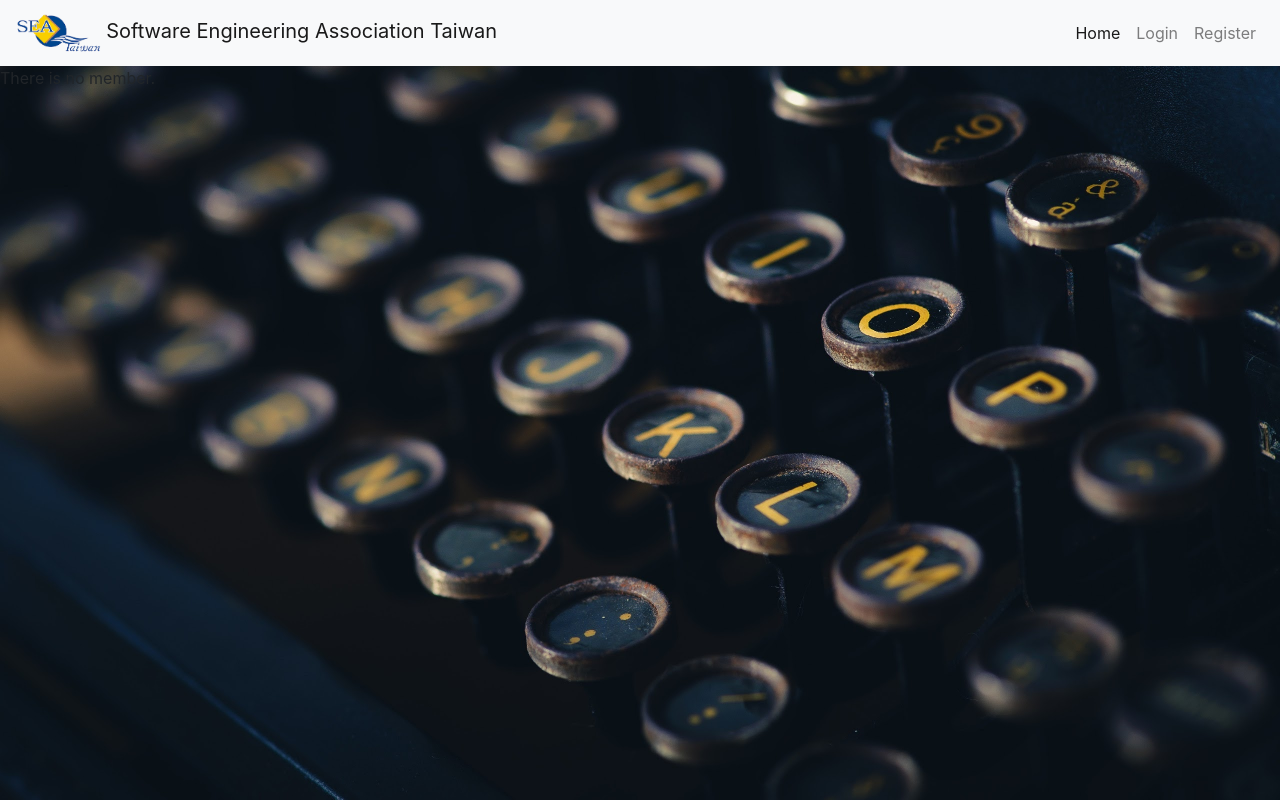
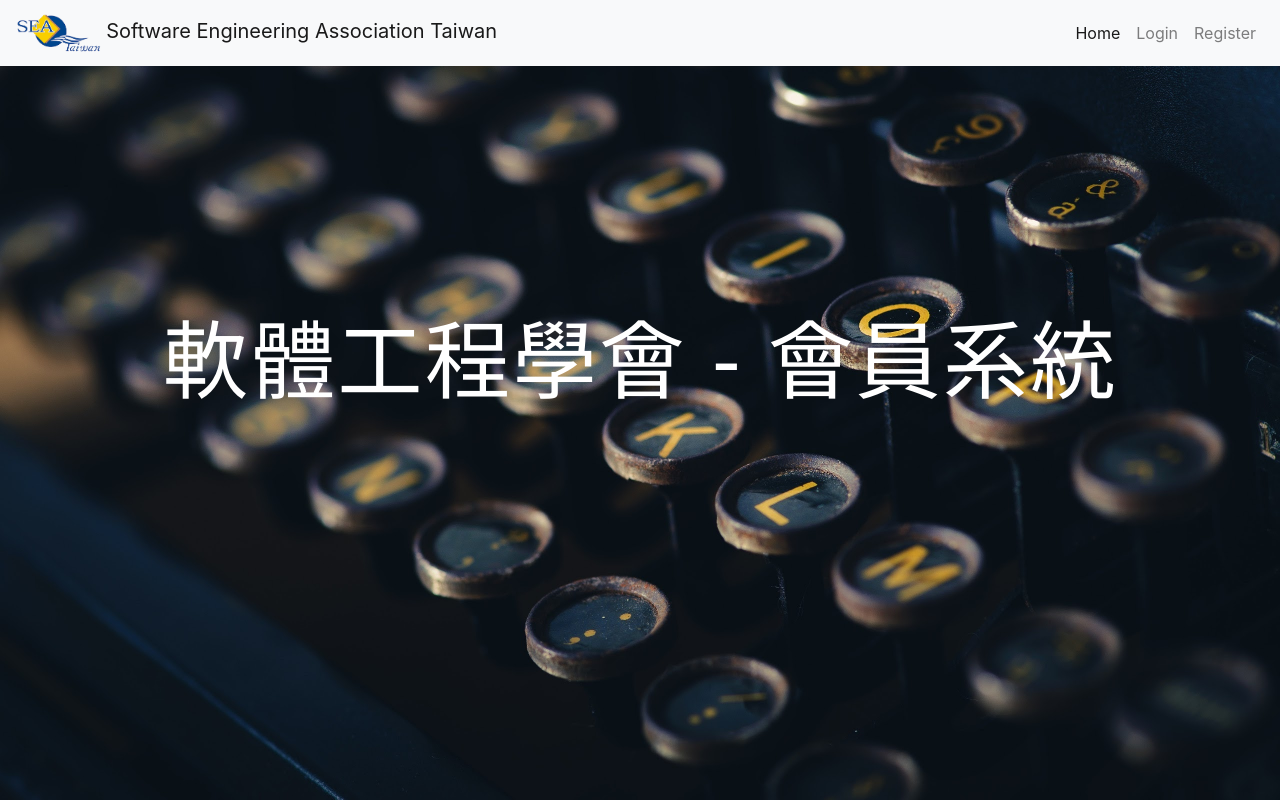
Before and after one commit to Nehcled/110_web_member_system, a Django app: page /member/ in a window 1280 px wide. Run offline with Django 4.2, Linux system fonts and the light colour scheme; some libraries are stand-ins or nearby versions.

Commit message:
add icon and update home page

```diff
--- a/web_member_system/member/static/css/base.css
+++ b/web_member_system/member/static/css/base.css
@@ -3,7 +3,6 @@
     background-color:white;
     margin-bottom: 50px;
     min-height: 500px;
-    width: 1000px;
 }
 .down {
     transform: translateY(50px);
--- a/web_member_system/template/base_generic.html
+++ b/web_member_system/template/base_generic.html
@@ -1,9 +1,10 @@
 <!DOCTYPE html>
 <html lang="en">
 <head>
-  {% block title %}<title>Member Page</title>{% endblock %}
+  {% block title %}<title>Member System</title>{% endblock %}
   <meta charset="utf-8">
   <meta name="viewport" content="width=device-width, initial-scale=1">
+  <link rel="icon" href="https://ssl.gstatic.com/atari/images/public/favicon.ico">
   <link rel="stylesheet" href="https://stackpath.bootstrapcdn.com/bootstrap/4.1.3/css/bootstrap.min.css" integrity="sha384-MCw98/SFnGE8fJT3GXwEOngsV7Zt27NXFoaoApmYm81iuXoPkFOJwJ8ERdknLPMO" crossorigin="anonymous">
   {% load static %}
   <link rel="stylesheet" href="{% static 'css/base' %}.css">
--- a/web_member_system/template/index.html
+++ b/web_member_system/template/index.html
@@ -1,7 +1,7 @@
 {% extends "base_generic.html" %}
 
 {% block content %}
-
+<!--
 {% if userprofile_list %}
     {% for member in userprofile_list %}
         <ul>
@@ -17,5 +17,19 @@
 {% else %}
     <p>There is no member.</p>
 {% endif %}
+-->
+<style>
+    .welcome{
+        color: #ffffff;
+        font-size: 64pt;
+        text-align: center;
+        letter-spacing: 2px;
+        font-family: Lato, sans-serif;
+        margin-top: 230px;
+    }
+</style>
+<div class="welcome">
+    <p>軟體工程學會 - 會員系統</p>
+</div>
 
 {% endblock %}
```
